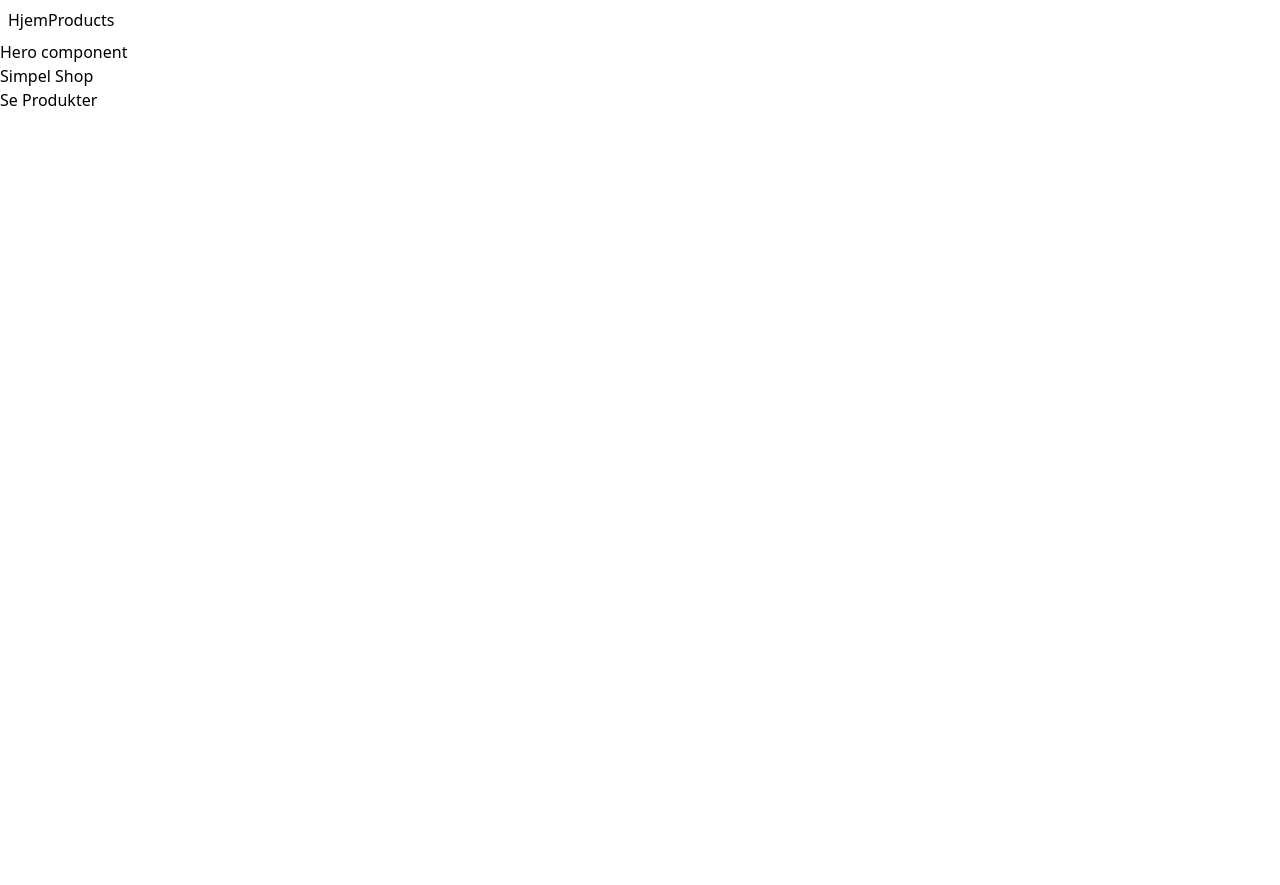
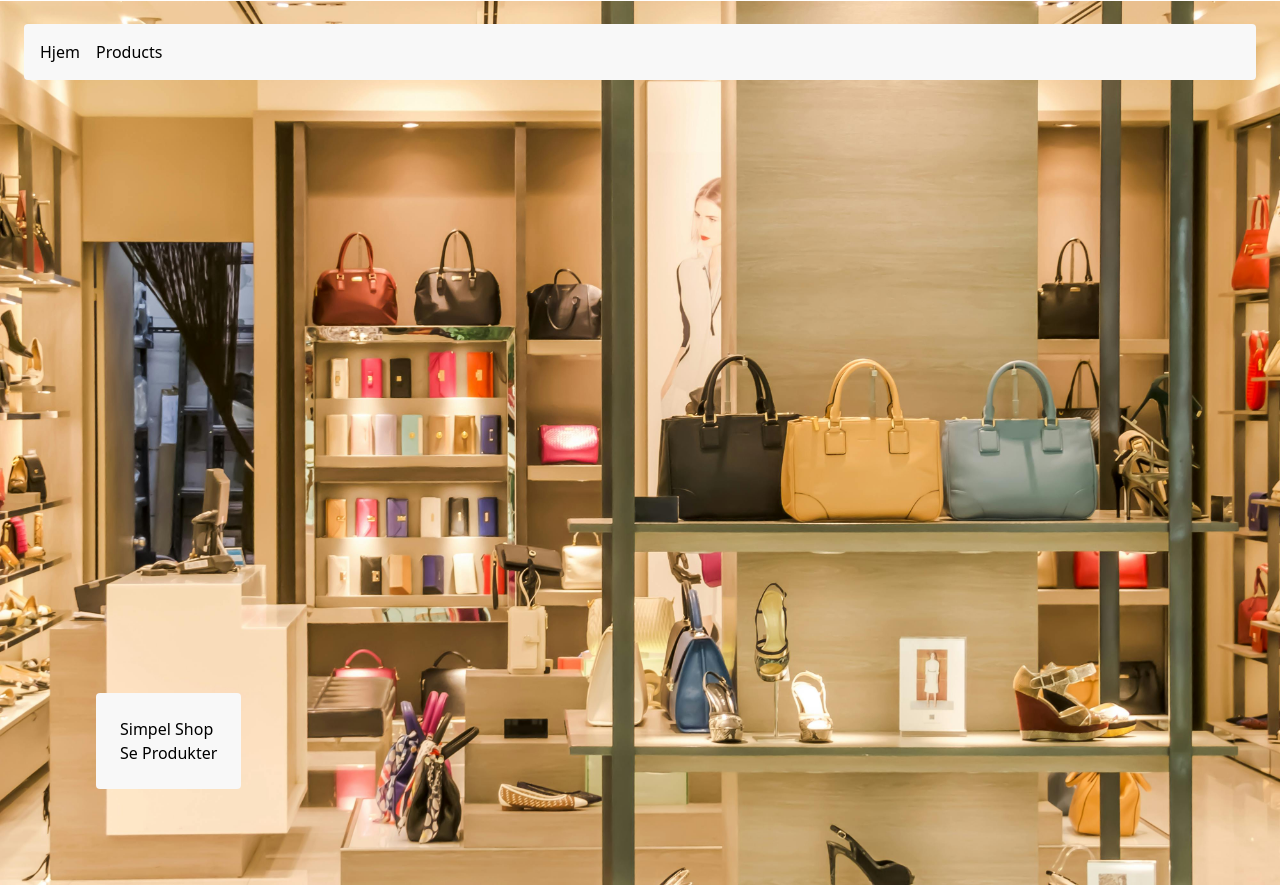
Before and after one commit to marc5950/simpel-shop-bf, a Next.js app: page / in a window 1280 px wide. Before the commit the page ends 800 px from the top, so only its background shows below. Built offline with nearby package versions, Linux system fonts and the light colour scheme; a web font is replaced by a local one.

Commit message:
added hero

```diff
--- a/src/app/layout.js
+++ b/src/app/layout.js
@@ -39,7 +39,7 @@ export default function RootLayout({ children }) {
         />
       </head>
       <body
-        className={`${geistSans.variable} ${geistMono.variable} antialiased`}
+        className={`${geistSans.variable} ${geistMono.variable} flex min-h-screen flex-col antialiased`}
       >
         <Header />
         {children}
--- a/src/components/Header.jsx
+++ b/src/components/Header.jsx
@@ -2,10 +2,16 @@ import Link from "next/link";
 
 const Header = () => {
   return (
-    <div className="m-2 w-full">
+    <div className="z-10">
       <nav>
-        <Link href={"/"}>Hjem</Link>
-        <Link href={"/products"}>Products</Link>
+        <ul className="bg-bg2 m-6 flex gap-4 rounded p-4">
+          <li>
+            <Link href={"/"}>Hjem</Link>
+          </li>
+          <li>
+            <Link href={"/products"}>Products</Link>
+          </li>
+        </ul>
       </nav>
     </div>
   );
--- a/src/components/Hero.jsx
+++ b/src/components/Hero.jsx
@@ -1,11 +1,20 @@
 import Btn from "./Btn";
+import Image from "next/image";
+import HeroImg from "../../public/hero.jpg";
 
 const Hero = () => {
   return (
-    <section>
-      Hero component
-      <h1>Simpel Shop</h1>
-      <Btn text="Se Produkter" />
+    <section className="-mt-[103px] grid max-h-full">
+      <Image
+        src={HeroImg}
+        alt="Hero Image"
+        loading="eager"
+        className="col-1 row-1 h-full"
+      />
+      <div className="bg-bg2 col-1 row-1 m-24 place-self-start self-end rounded p-6">
+        <h1 className="">Simpel Shop</h1>
+        <Btn text="Se Produkter" />
+      </div>
     </section>
   );
 };
```
Also changed, not shown: public/hero.jpg (added).
